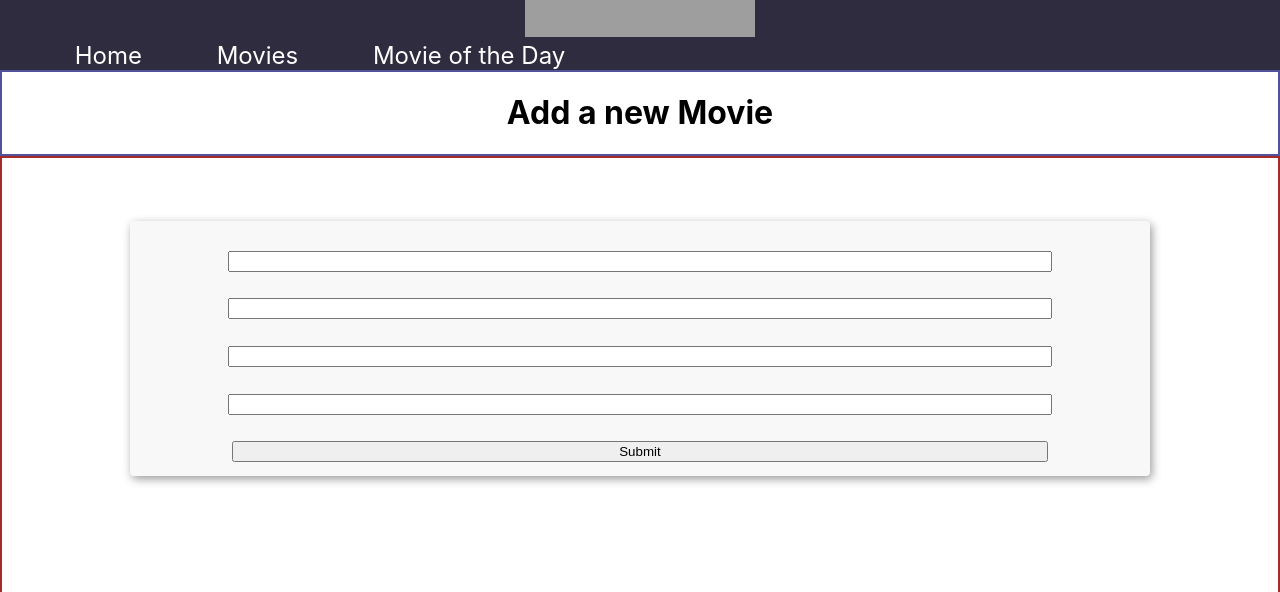
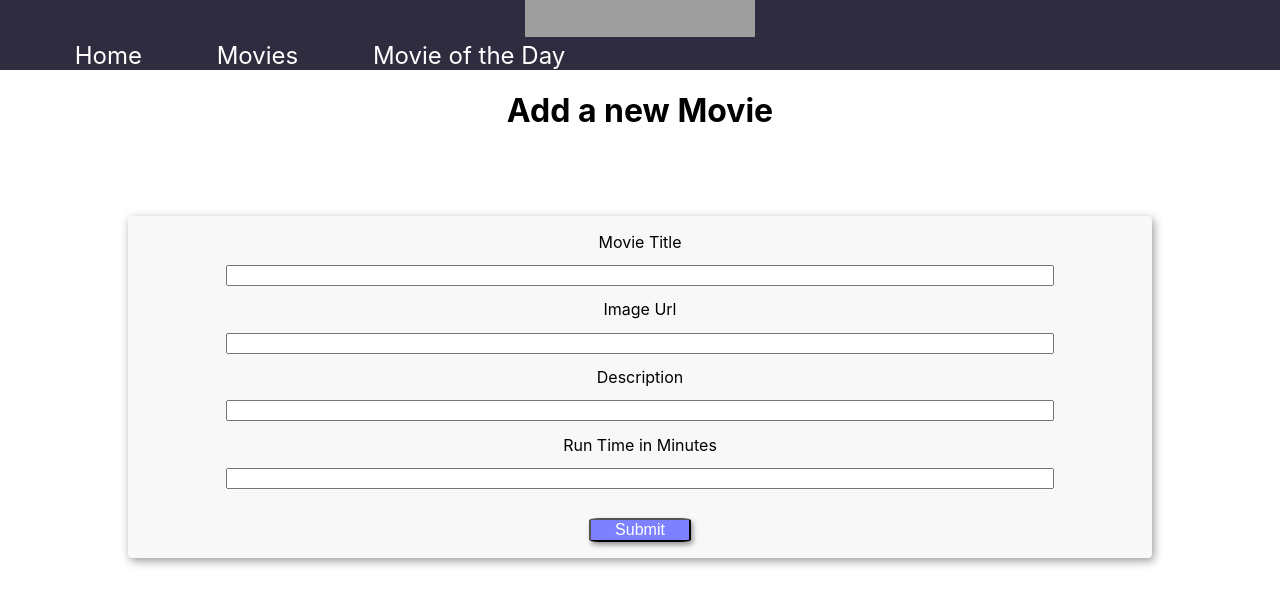
Before and after one commit to jo-well29/kidsney, a React (Create React App) app: page /addMovie in a window 1280 px wide. Shown: the part 136-728 px from the top of the page. Built offline with nearby package versions, Linux system fonts and the light colour scheme; grey boxes are pictures that could not be loaded.

Commit message:
styled the add form more. cleaned up a bit of the code

```diff
--- a/src/components/screens/AddMovie.css
+++ b/src/components/screens/AddMovie.css
@@ -6,7 +6,6 @@
 
 .top {
     margin: 0;
-    border: 2px solid rgb(82, 82, 155)
 
 }
 
@@ -31,6 +30,15 @@ form input {
     height: 75vh;
     display: flex;
     flex-direction: column;
-    border: 2px solid brown
 
 }
+
+.submit-btn {
+    width: 10%;
+    box-shadow: 2px 3px 5px rgba(0, 0, 0, 0.4);
+    background-color: #7D80FF;
+    color: white;
+    border-radius: 10%;
+    font-size: 100%;
+    cursor: pointer;
+}
--- a/src/components/screens/AddMovie.jsx
+++ b/src/components/screens/AddMovie.jsx
@@ -55,30 +55,36 @@ export default class AddMovie extends React.Component {
                 </div>
                 <div className="form-list">
                     <form onSubmit={this.onSubmit}>
+
+                        <label>Movie Title</label>
                         <input
                             type="text"
                             name="title"
                             value={this.state.title}
                             onChange={(e) => this.onChange(e)} />
 
+
+                        <label>Image Url</label>
                         <input
                             type="text"
                             value={this.state.imageUrl} name="imageUrl"
                             onChange={(e) => this.onChange(e)} />
 
+                        <label>Description</label>
                         <input
                             type="text"
                             value={this.state.description}
                             name="description"
                             onChange={(e) => this.onChange(e)} />
 
+                        <label>Run Time in Minutes</label>
                         <input
                             type="text"
                             value={this.state.runTime}
                             name="runTime"
                             onChange={(e) => this.onChange(e)} />
 
-                        <input type="submit" value="Submit" />
+                        <input type="submit" value="Submit" className="submit-btn" />
                     </form>
                 </div>
             </div>
```
